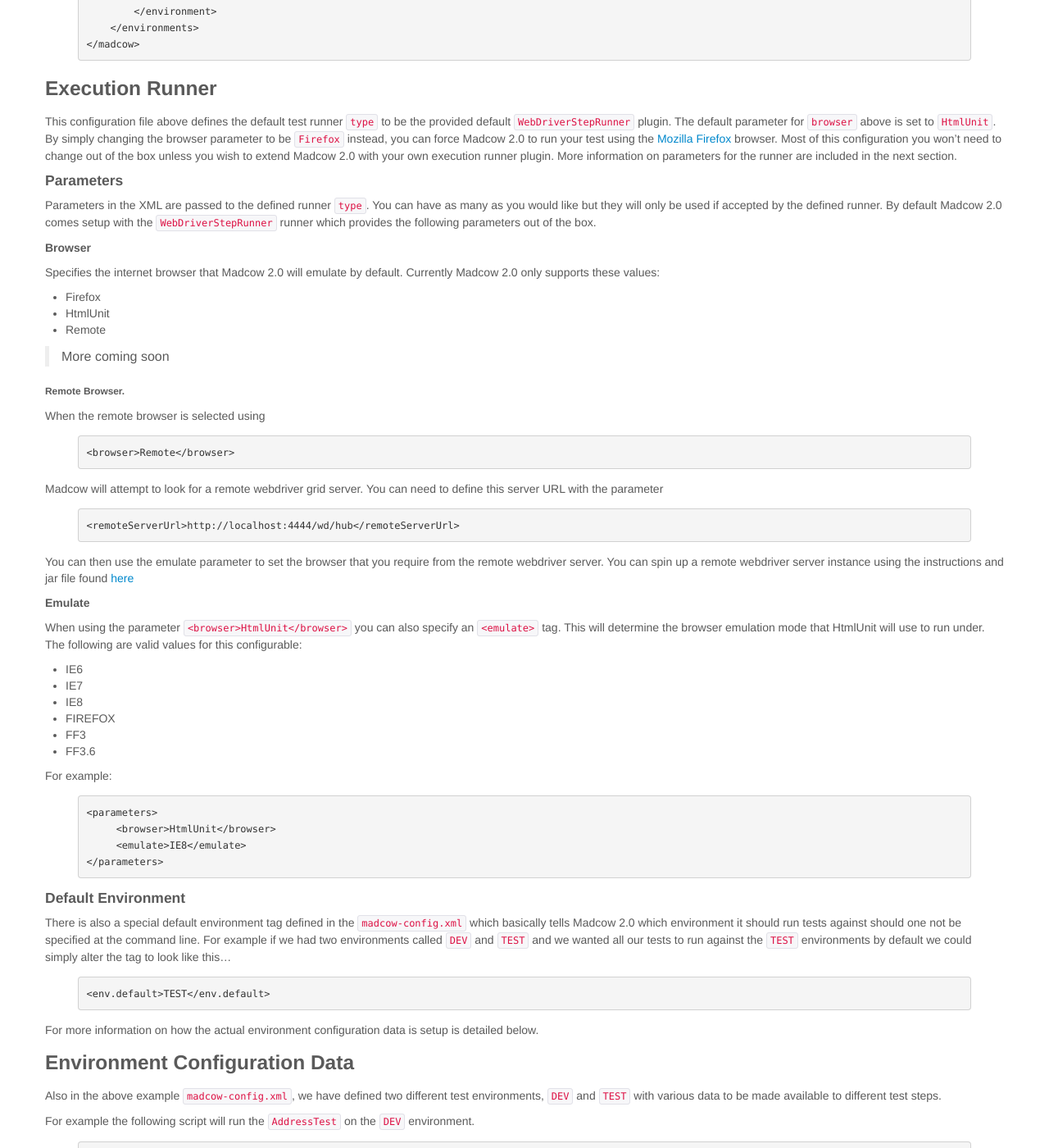
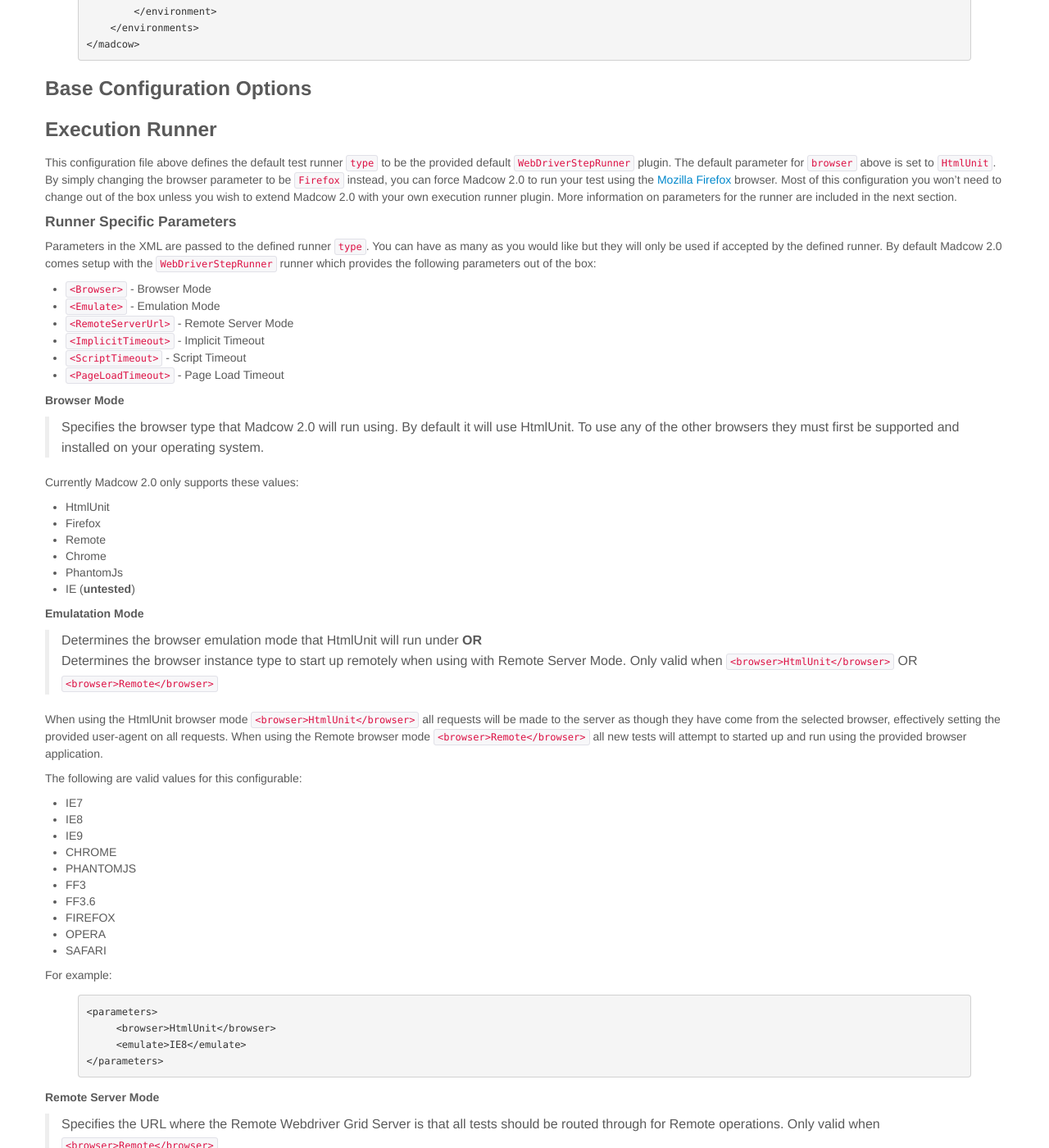
Before and after one commit to 4impact/madcow, a Jekyll site: the page built from documentation/_posts/2012-11-01-configuration.md, in a window 1280 px wide and 1400 px high, scrolled down 1054 px. Shown: the whole window at 82% size. Built offline with Jekyll 4.4.1, drawn with Linux system fonts in a browser that asks for light colours; some of the changed text lies outside the part shown.

Commit message:
added initial formatting changes for Execution Params

```diff
--- a/documentation/_posts/2012-11-01-configuration.md
+++ b/documentation/_posts/2012-11-01-configuration.md
@@ -42,20 +42,67 @@
 </madcow>
 {% endhighlight %}
 
+### Base Configuration Options
+
 ### Execution Runner
 This configuration file above defines the default test runner `type` to be the provided default `WebDriverStepRunner` plugin. The default parameter for `browser` above is set to `HtmlUnit`. By simply changing the browser parameter to be `Firefox` instead, you can force Madcow 2.0 to run your test using the [Mozilla Firefox](http://www.getfirefox.com) browser.  Most of this configuration you won't need to change out of the box unless you wish to extend Madcow 2.0 with your own execution runner plugin. More information on parameters for the runner are included in the next section.
 
-#### Parameters
-Parameters in the XML are passed to the defined runner `type`. You can have as many as you would like but they will only be used if accepted by the defined runner. By default Madcow 2.0 comes setup with the `WebDriverStepRunner` runner which provides the following parameters out of the box.
-##### Browser
-Specifies the internet browser that Madcow 2.0 will emulate by default. Currently Madcow 2.0 only supports these values:
-* Firefox
-* HtmlUnit
-* Remote
+#### Runner Specific Parameters
+Parameters in the XML are passed to the defined runner `type`. You can have as many as you would like but they will only be used if accepted by the defined runner. By default Madcow 2.0 comes setup with the `WebDriverStepRunner` runner which provides the following parameters out of the box:
+*   `<Browser>` - Browser Mode
+*   `<Emulate>` - Emulation Mode
+*   `<RemoteServerUrl>` - Remote Server Mode
+*   `<ImplicitTimeout>` - Implicit Timeout
+*   `<ScriptTimeout>` - Script Timeout
+*   `<PageLoadTimeout>` - Page Load Timeout
 
-> More coming soon
 
-###### Remote Browser.
+##### Browser Mode
+> Specifies the browser type that Madcow 2.0 will run using. By default it will use HtmlUnit.
+> To use any of the other browsers they must first be supported and installed on your operating system.
+
+Currently Madcow 2.0 only supports these values:
+*   HtmlUnit
+*   Firefox
+*   Remote
+*   Chrome
+*   PhantomJs
+*   IE (**untested**)
+
+
+
+##### Emulatation Mode
+> Determines the browser emulation mode that HtmlUnit will run under **OR**
+>
+> Determines the browser instance type to start up remotely when using with Remote Server Mode. Only valid when `<browser>HtmlUnit</browser>` OR `<browser>Remote</browser>`
+
+When using the HtmlUnit browser mode `<browser>HtmlUnit</browser>` all requests will be made to the server as though they have come from the selected browser, effectively setting the provided user-agent on all requests.
+When using the Remote browser mode `<browser>Remote</browser>` all new tests will attempt to started up and run using the provided browser application.
+
+The following are valid values for this configurable:
+*   IE7
+*   IE8
+*   IE9
+*   CHROME
+*   PHANTOMJS
+*   FF3
+*   FF3.6
+*   FIREFOX
+*   OPERA
+*   SAFARI
+
+For example:
+
+{% highlight xml %}
+<parameters>
+     <browser>HtmlUnit</browser>
+     <emulate>IE8</emulate>
+</parameters>
+{% endhighlight %}
+
+
+##### Remote Server Mode
+> Specifies the URL where the Remote Webdriver Grid Server is that all tests should be routed through for Remote operations. Only valid when `<browser>Remote</browser>`
 
 When the remote browser is selected using
 {% highlight xml %}
@@ -69,26 +116,23 @@
 {% endhighlight %}
 
 You can then use the emulate parameter to set the browser that you require from the remote webdriver server.
-You can spin up a remote webdriver server instance using the instructions and jar file found <a href="http://code.google.com/p/selenium/wiki/RemoteWebDriverServer" target="_blank">here</a>
+You can spin up a remote webdriver server instance using the instructions and jar file found <a href="http://code.google.com/p/selenium/wiki/RemoteWebDriverServer" target="_blank">here</a> or alternatively just point your madcow instance straight at your <a href="http://www.saucelabs.com" target="_blank">SauceLabs</a> url with your username and password, for example
+{% highlight xml %}
+<remoteServerUrl>http://sauceLabsUser:sauceLabsApiKey@ondemand.saucelabs.com:80/wd/hub</remoteServerUrl>
+{% endhighlight %}
 
 
-##### Emulate
-When using the parameter `<browser>HtmlUnit</browser>` you can also specify an `<emulate>` tag. This will determine the browser emulation mode that HtmlUnit will use to run under. The following are valid values for this configurable:
-* IE6
-* IE7
-* IE8
-* FIREFOX
-* FF3
-* FF3.6
+##### Implicit Timeout
+> Specifies the amount of time the driver should wait when searching for an element if it is not immediately present. Only valid when `<browser>Remote</browser>`
 
-For example:
+##### Script Timeout
+> Sets the amount of time to wait for an asynchronous script to finish execution before throwing an error. Only valid when `<browser>Remote</browser>`
 
-{% highlight xml %}
-<parameters>
-     <browser>HtmlUnit</browser>
-     <emulate>IE8</emulate>
-</parameters>
-{% endhighlight %}
+##### Page Load Timeout
+> Sets the amount of time to wait for a page load to complete before throwing an error. Only valid when `<browser>Remote</browser>`
+
+
+
 
 #### Default Environment
 There is also a special default environment tag defined in the `madcow-config.xml` which basically tells Madcow 2.0 which environment it should run tests against should one not be specified at the command line.
```
